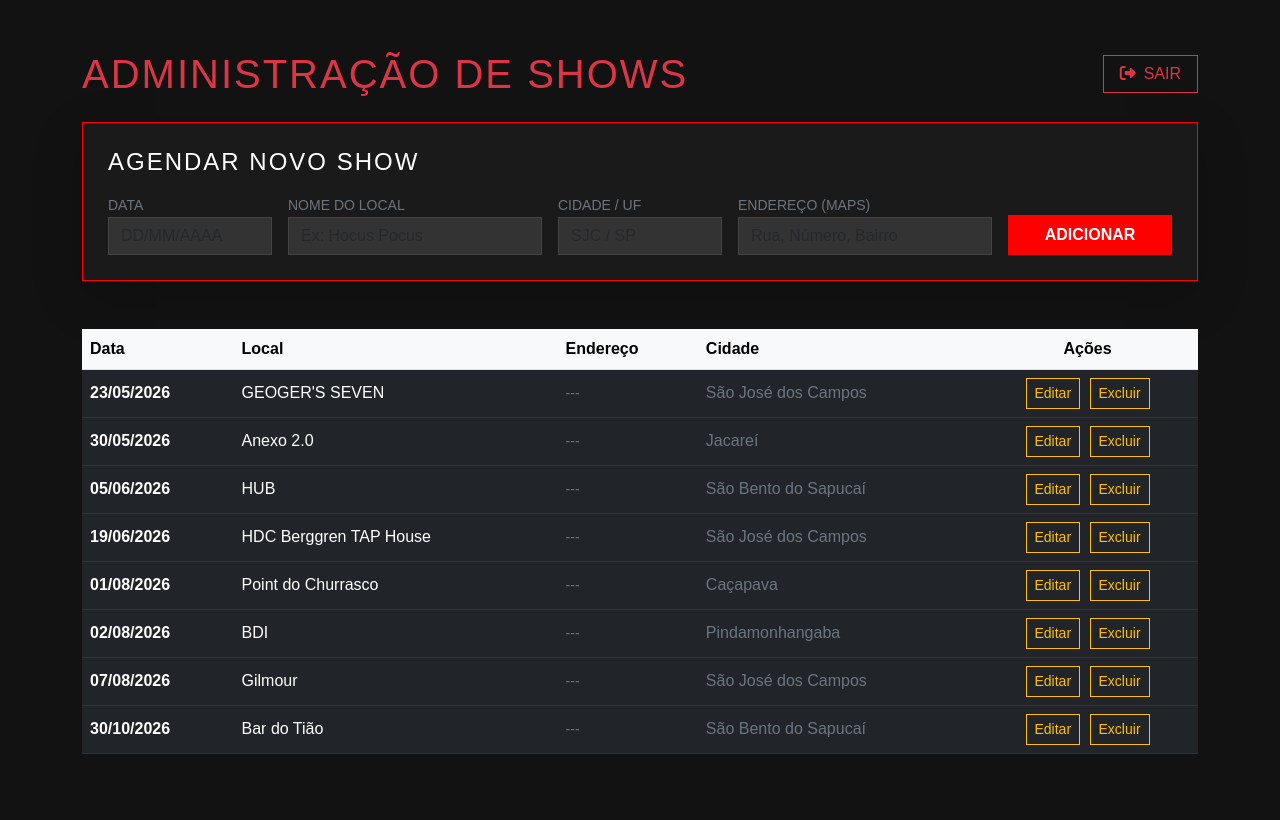
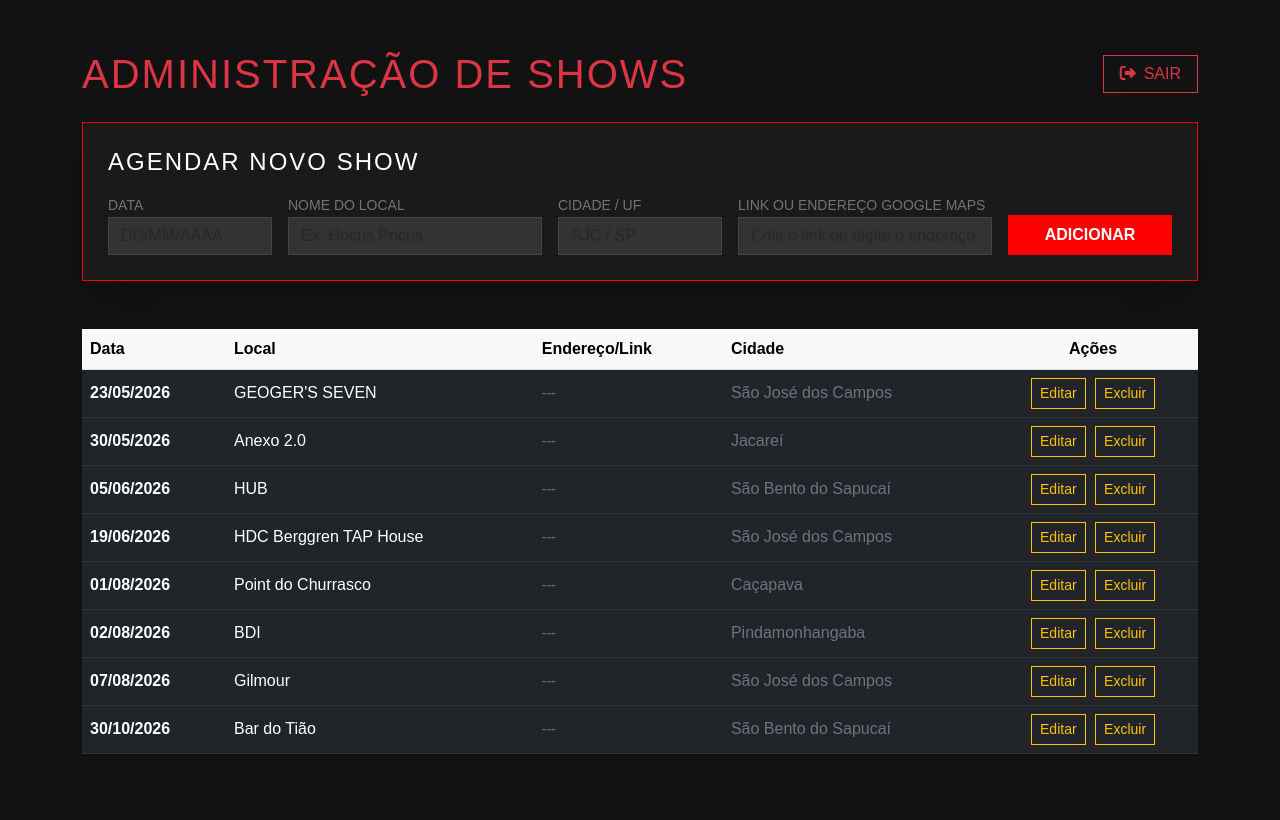
Before and after one commit to hildneylopes16-glitch/site-sould, a Flask app: page /admin in a window 1280 px wide. Run offline with Flask 3, Linux system fonts and the light colour scheme; the visitor is signed in with stand-in values (Sample User, id 1); data comes from the database, SQL or seed files in the repository.

Commit message:
Ajuste de endereço

```diff
--- a/app.py
+++ b/app.py
@@ -5,11 +5,8 @@ import sqlite3
 from werkzeug.security import generate_password_hash, check_password_hash
 
 app = Flask(__name__)
-
-# CHAVE SECRETA
 app.secret_key = 'sould_secret_key_2026'
 
-# CONFIGURAÇÃO DE LOGIN
 USUARIO_ADMIN = "sould_admin"
 SENHA_HASH = generate_password_hash("sould2026")
 
@@ -24,7 +21,6 @@ def inicializar_db():
     conexao = obter_conexao_db()
     cursor = conexao.cursor()
 
-    # Cria a tabela se não existir
     cursor.execute('''
         CREATE TABLE IF NOT EXISTS shows (
             id INTEGER PRIMARY KEY AUTOINCREMENT,
@@ -35,11 +31,10 @@ def inicializar_db():
         )
     ''')
 
-    # ATUALIZAÇÃO AUTOMÁTICA: Adiciona a coluna endereco se ela não existir em bancos antigos
     try:
         cursor.execute('ALTER TABLE shows ADD COLUMN endereco TEXT')
     except sqlite3.OperationalError:
-        pass # A coluna já existe
+        pass
 
     conexao.commit()
 
--- a/templates/admin.html
+++ b/templates/admin.html
@@ -45,8 +45,8 @@
                     <input type="text" name="cidade" class="form-control" placeholder="SJC / SP" value="{{ show_edit.cidade if show_edit else '' }}" required>
                 </div>
                 <div class="col-md-3">
-                    <label class="small text-secondary">ENDEREÇO (MAPS)</label>
-                    <input type="text" name="endereco" class="form-control" placeholder="Rua, Número, Bairro" value="{{ show_edit.endereco if show_edit else '' }}">
+                    <label class="small text-secondary">LINK OU ENDEREÇO GOOGLE MAPS</label>
+                    <input type="text" name="endereco" class="form-control" placeholder="Cole o link ou digite o endereço" value="{{ show_edit.endereco if show_edit else '' }}">
                 </div>
                 <div class="col-md-2 d-flex align-items-end gap-2">
                     <button type="submit" class="btn btn-danger w-100 py-2">
@@ -65,7 +65,7 @@
                     <tr>
                         <th>Data</th>
                         <th>Local</th>
-                        <th>Endereço</th>
+                        <th>Endereço/Link</th>
                         <th>Cidade</th>
                         <th class="text-center">Ações</th>
                     </tr>
@@ -75,7 +75,9 @@
                     <tr>
                         <td class="fw-bold">{{ show.data }}</td>
                         <td>{{ show.local }}</td>
-                        <td class="small text-secondary">{{ show.endereco or '---' }}</td>
+                        <td class="small text-secondary" style="max-width: 200px; overflow: hidden; text-overflow: ellipsis; white-space: nowrap;">
+                            {{ show.endereco or '---' }}
+                        </td>
                         <td class="text-secondary">{{ show.cidade }}</td>
                         <td class="text-center">
                             <a href="{{ url_for('editar_show', id=show.id) }}" class="btn btn-sm btn-edit">Editar</a>
```
